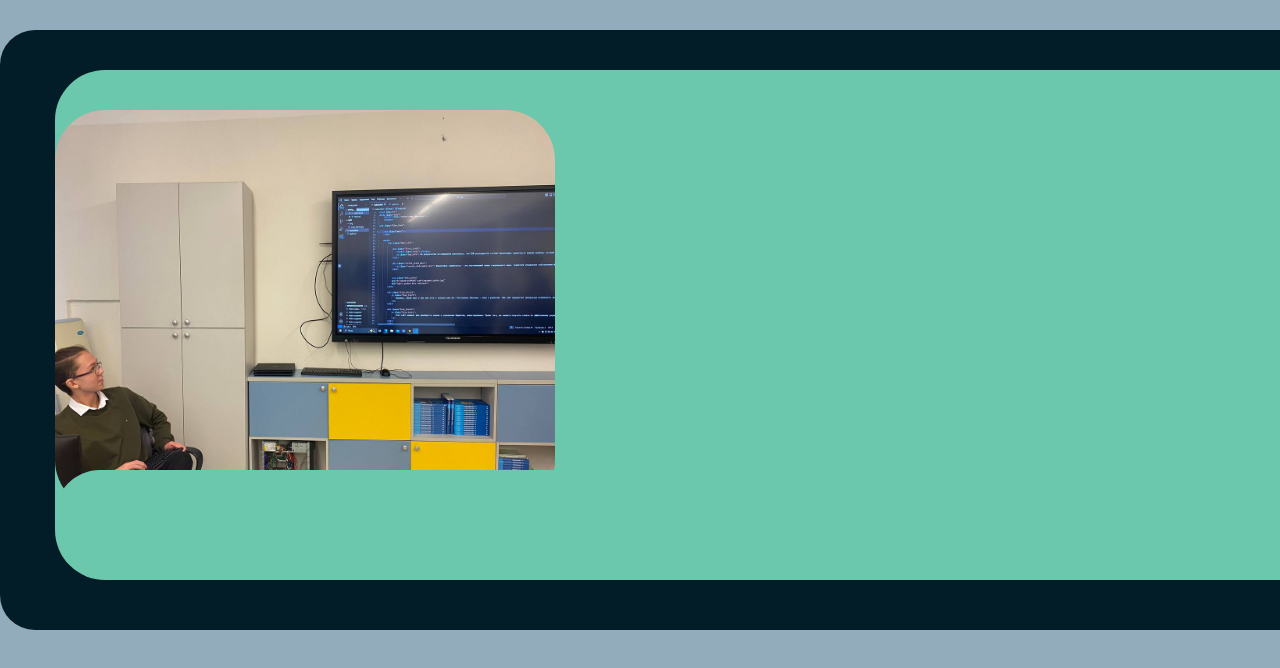
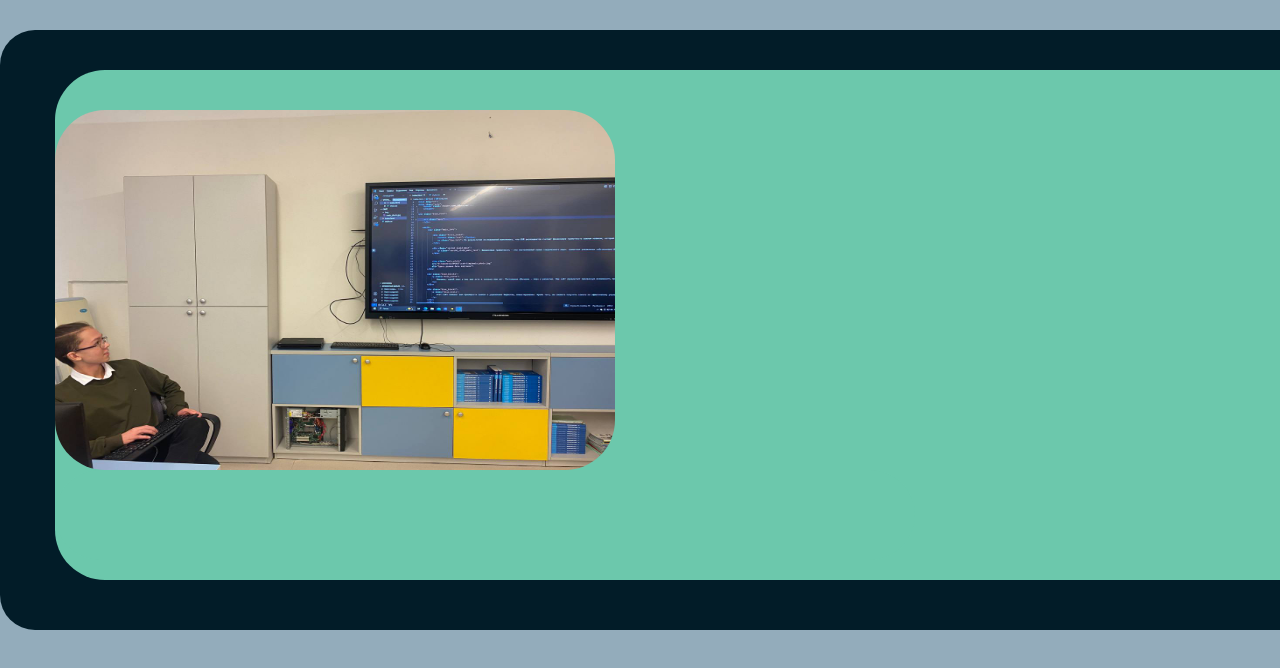
Before and after one commit to Apchhe/sec_l, a plain HTML site: page index.html in a window 1280 px wide. Shown: the top 668 px of the page. Drawn offline with Linux system fonts and the light colour scheme.

Commit message:
Update style.css

```diff
--- a/style.css
+++ b/style.css
@@ -28,8 +28,8 @@
 
 .photo{
     position: absolute;
-    width: 500px;
-    height: 400px;
+    width: 560px;
+    height: 360px;
     margin: auto;
     margin-top: 40px;
     border-radius: 50px;
```
